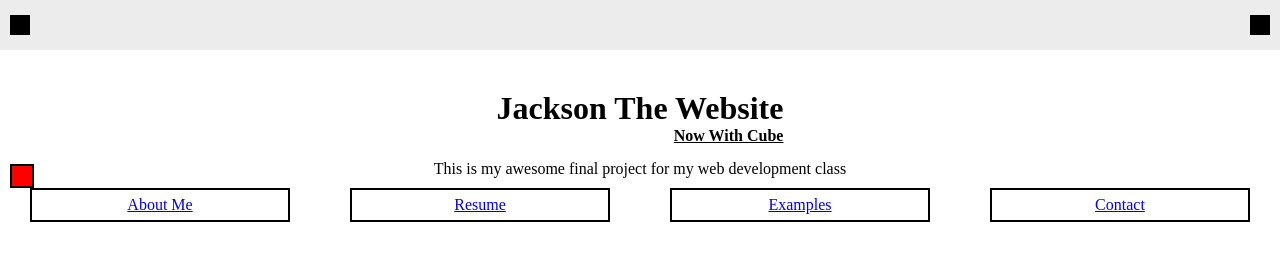
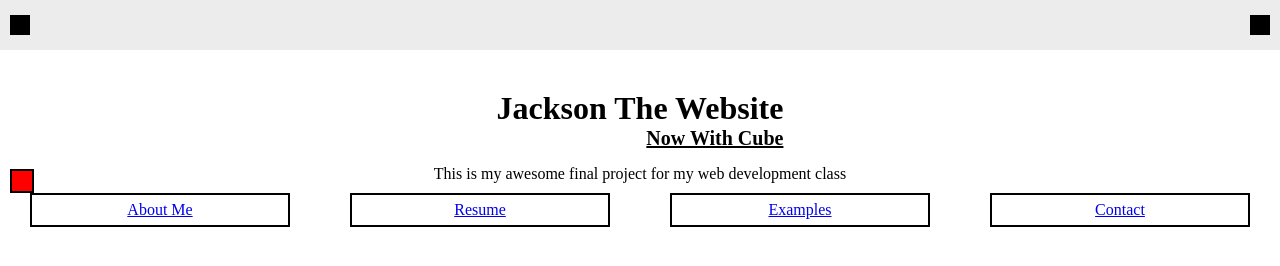
Before and after one commit to jacksonjackson2/web-dev-final-project, a plain HTML site: page index.html in a window 1280 px wide. Drawn offline with Linux system fonts and the light colour scheme.

Commit message:
fixed access issues

```diff
--- a/index.html
+++ b/index.html
@@ -16,7 +16,8 @@
                 margin: 0;
             }
 
-            & h4 {
+            & h2 {
+                font-size: 20px;
                 text-decoration: underline;
                 text-align: end;
             }
@@ -94,7 +95,7 @@
     <div id="flex-header">
         <div>
             <h1>Jackson The Website</h1>
-            <h4>Now With Cube</h4>
+            <h2>Now With Cube</h2>
         </div>
         <div id="page-buttons">
             <span>This is my awesome final project for my web development class</span>
```
Also changed, not shown: html/aboutme.html (+1 -1 lines), html/contact.html (+1 -1 lines).
